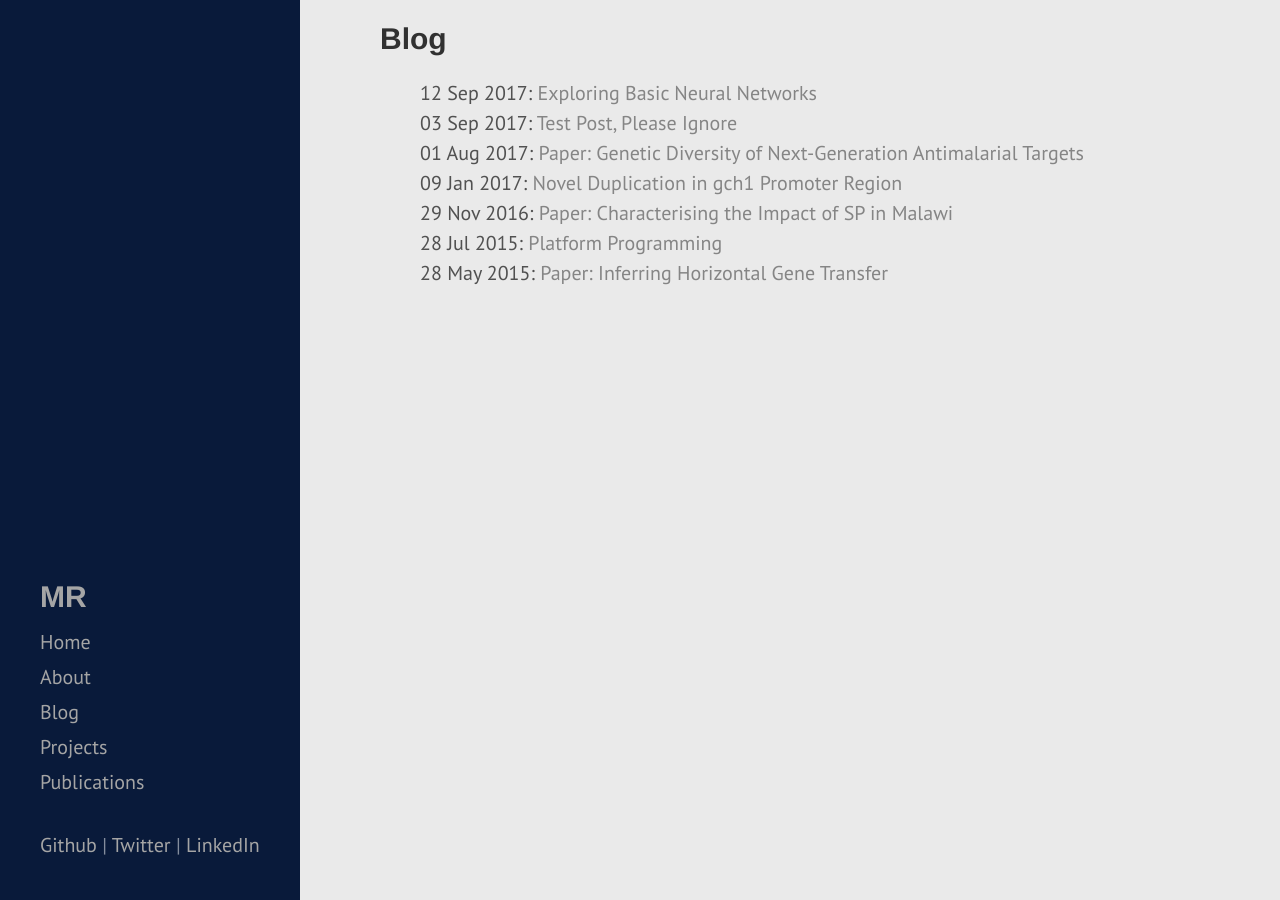
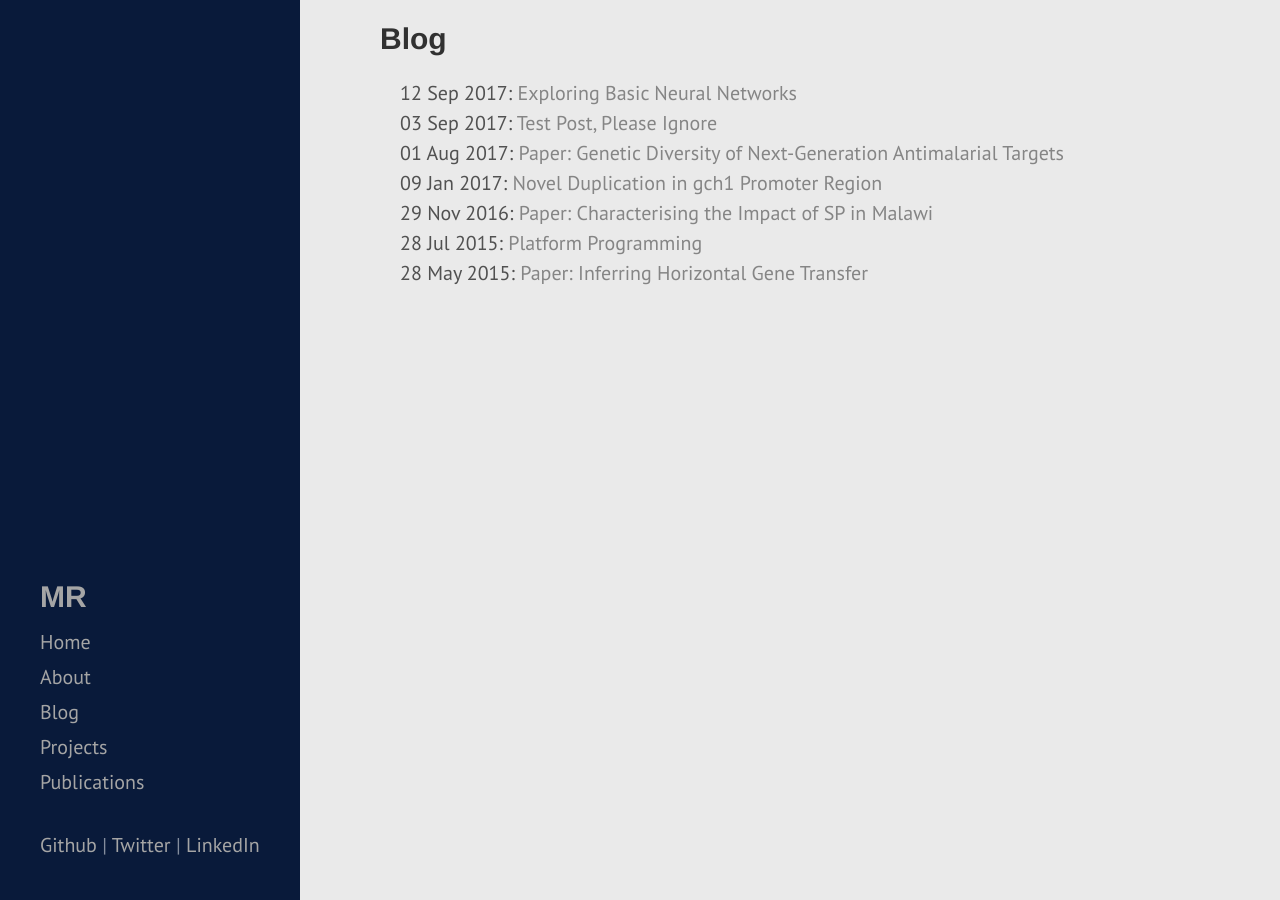
Before and after one commit to mattravenhall/mattravenhall.github.io, a Jekyll site: the page built from blog/index.html, in a window 1280 px wide. Built offline with Jekyll 4.4.1, drawn with Linux system fonts in a browser that asks for light colours.

Commit message:
Minor rejiggles

```diff
--- a/404.html
+++ b/404.html
@@ -4,4 +4,5 @@ title: "404: Page not found"
 permalink: 404.html
 ---
 
+<br>
 Sorry I'm terrible at making 404 pages.
--- a/css/main.css
+++ b/css/main.css
@@ -20,7 +20,8 @@ footer {
 }
 
 ul.posts {
-    margin: 20px auto 40px;
+    margin: 1rem auto 1rem;
+    padding-left: 1rem;
     font-size: 1em;
 }
 
```
Lines whose indentation alone changed are shown as unchanged.
